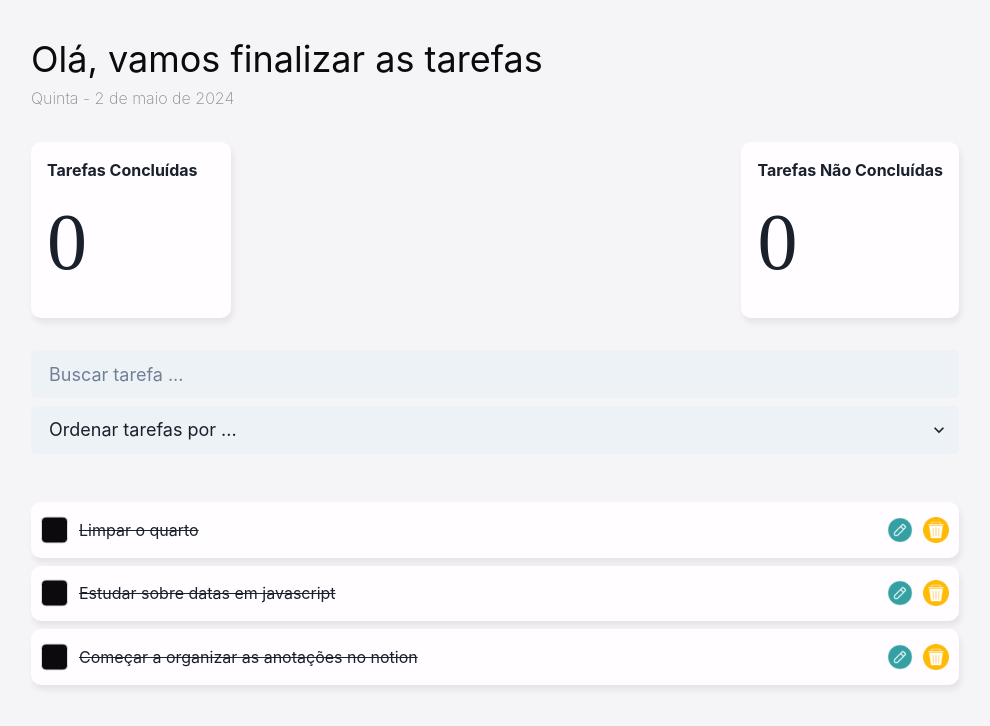
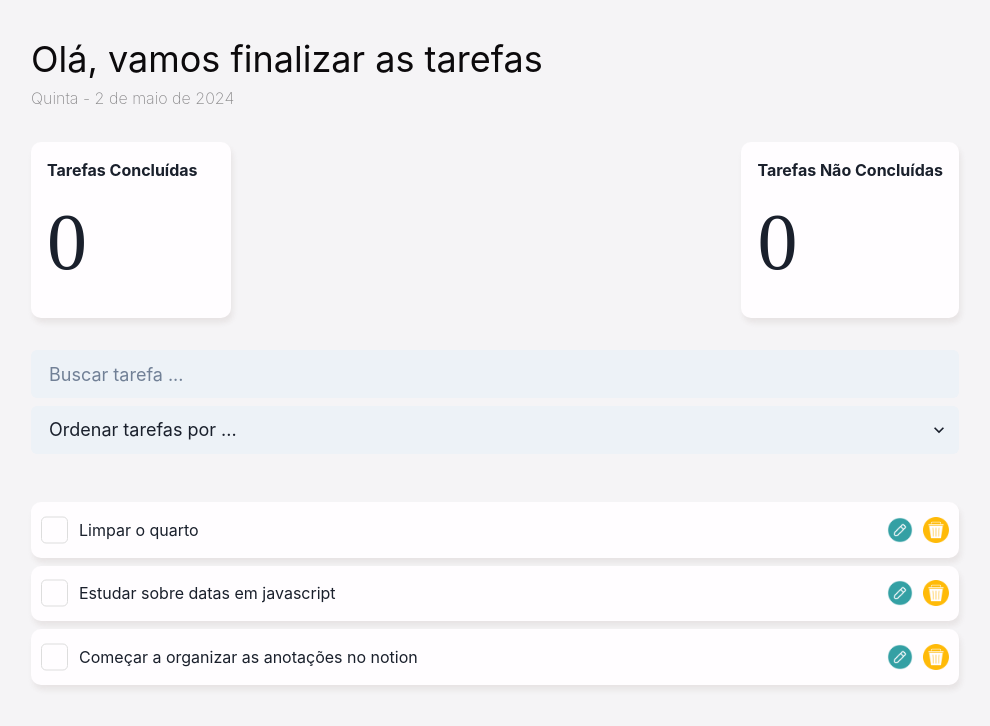
Before and after one commit to andersonlscesar/react-apps, a React (Create React App) app in the folder 01-todolist/: page / in a window 1280 px wide. Shown: the top 726 px of the page, without its empty margins (145-1135 px from the left). Built offline with nearby package versions, Linux system fonts and the light colour scheme; a web font is replaced by a local one.

Commit message:
tarefa pode ser marcada como concluída

```diff
--- a/01-todolist/src/App.js
+++ b/01-todolist/src/App.js
@@ -35,7 +35,13 @@ export default function App() {
 
     const [ tasks, setTasks ] = useState( taskList ); // Gerenciando estado das tarefas
 
-    console.log( tasks )
+    /*
+    Função responsável por marcar uma tarefa como concluída / não concluída
+    */
+
+    function handleToggleTask( id ) {
+        setTasks( tasks.map( task => task.id === id ? { ...task, isDone: !task.isDone } : task ))
+    }
 
     return (
 
@@ -45,11 +51,11 @@ export default function App() {
 
             <div className="status-container">
 
-                <Status>
+                <Status data={ tasks }>
                     Tarefas Concluídas
                 </Status>
 
-                <Status >
+                <Status data={ tasks }>
                     Tarefas Não Concluídas
                 </Status>
 
@@ -61,6 +67,7 @@ export default function App() {
 
                 {
                     tasks.map( task => <Task data={ task }
+                        o                    onToggleTask={ handleToggleTask }
                                              key={ task.id }/> )
                 }
 
--- a/01-todolist/src/Components/Task.js
+++ b/01-todolist/src/Components/Task.js
@@ -1,11 +1,14 @@
+import { useState } from "react";
 
-export default function Task({ data }) {
+export default function Task({ data, onToggleTask }) {
+
+    const [ isTaskDone, setIsTaskDone ] = useState( false ); // Estado da tarefa: concluída / não concluída
 
     return (
 
         <li>
-                <input type="checkbox" />
-                <label className={ "is-done" }>{ data.title }</label>
+            <input type="checkbox" id={ data.id } onChange={ _ => setIsTaskDone( !isTaskDone ) } onClick={ _ => onToggleTask( data.id ) }/>
+            <label className={ data.isDone && "is-done" } for={ data.id }>{ data.title }</label>
             <div className="actions">
                 <button type="button" title="Editar tarefa" className="edit-button" ></button>
                 <button type="button" title="Deletar tarefa" className="delete-button" ></button>
--- a/01-todolist/src/Components/TaskList.js
+++ b/01-todolist/src/Components/TaskList.js
@@ -4,8 +4,6 @@ export default function TaskList({ children }) {
 
     return (
         <main className="main">
-
-
             <ul className="task-list">
                { children }
             </ul>
```
Lines whose indentation alone changed are shown as unchanged.
